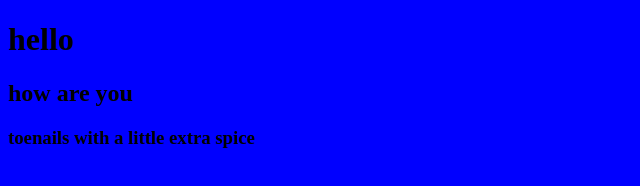
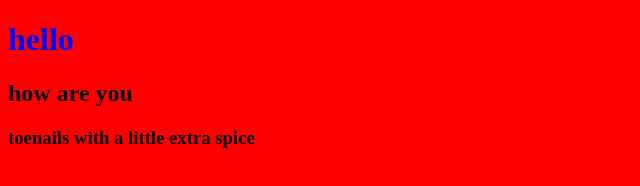
Before and after one commit to AppleJuiceJ69/test, a plain HTML site: page index.html in a window 1280 px wide. Shown: the whole page, without its empty margins (0-640 px from the left). Drawn offline with Linux system fonts and the light colour scheme.

Commit message:
new changes to main

```diff
--- a/style.css
+++ b/style.css
@@ -1,3 +1,7 @@
 body {
-  background: blue;
+  background: red;
 }
+
+h1 {
+  color: blue;
+}
```
